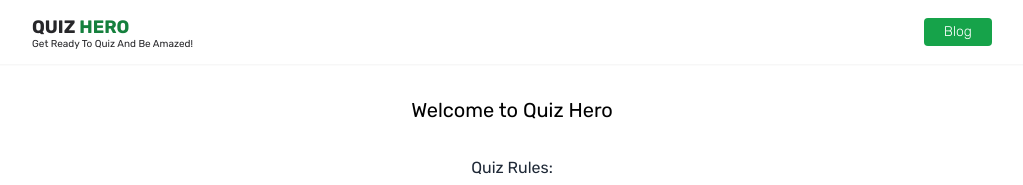
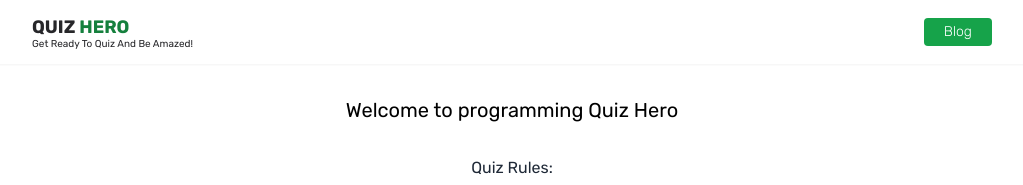
Before and after one commit to mehedihasan8/quiz-hero, a plain HTML site: page index.html in a window 1280 px wide. Shown: the top 185 px of the page, without its empty margins (128-1151 px from the left). Drawn offline with nearby package versions, Linux system fonts and the light colour scheme.

Commit message:
update the page title

```diff
--- a/index.html
+++ b/index.html
@@ -60,7 +60,7 @@
       class="lg:w-9/12 md:w-[90%] w-[95%] mx-auto text-center"
       id="rulesContainer"
     >
-      <h1 class="text-center my-8 text-xl">Welcome to Quiz Hero</h1>
+      <h1 class="text-center my-8 text-xl">Welcome to programming Quiz Hero</h1>
       <div class="lg:w-[80%] md:w-[90%] w-[90%] mx-auto text-left">
         <h1 class="text-md text-gray-800 text-center">Quiz Rules:</h1>
         <p class="text-xs italic mt-1 mb-4 text-orange-800 text-center">
```
